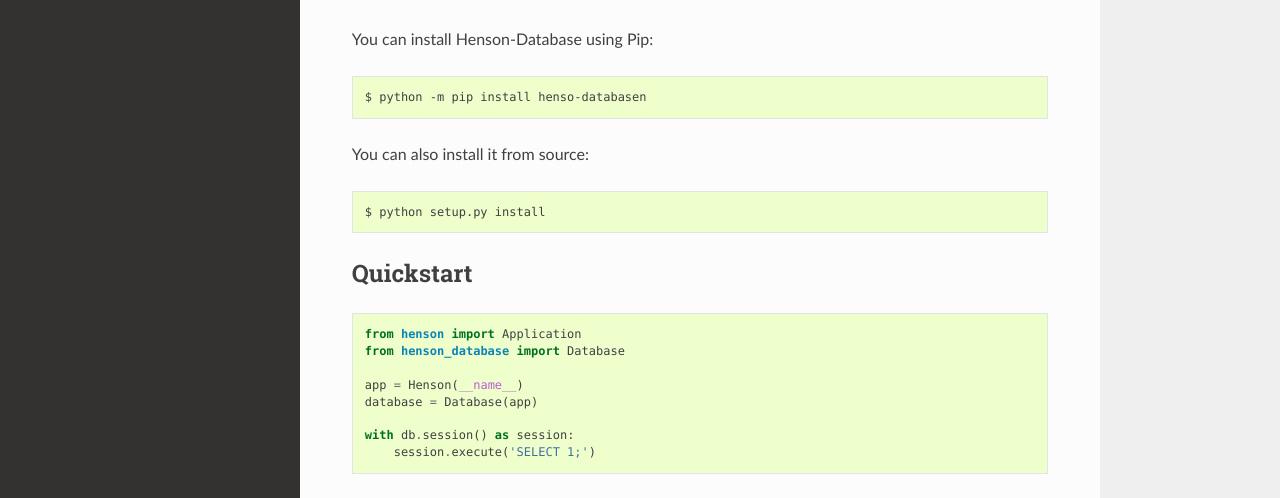
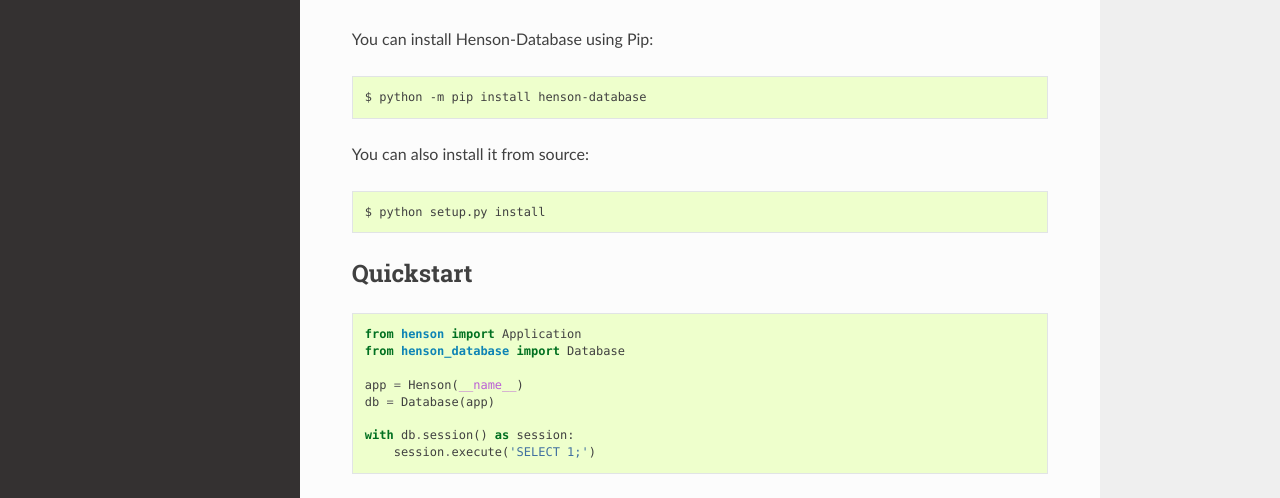
Before and after one commit to iheartradio/Henson-Database, a Sphinx documentation site: the page built from docs/index.rst, in a window 1280 px wide and 1382 px high. Shown: the part 236-734 px from the top of the window. Built offline with Sphinx 7.4.7 and the Read the Docs theme 2.0.0, drawn with Linux system fonts in a browser that asks for light colours.

Commit message:
fixed small typos in docs

```diff
--- a/docs/index.rst
+++ b/docs/index.rst
@@ -9,7 +9,7 @@ Installation
 
 You can install Henson-Database using Pip::
 
-    $ python -m pip install henso-databasen
+    $ python -m pip install henson-database
 
 You can also install it from source::
 
@@ -24,7 +24,7 @@ Quickstart
     from henson_database import Database
 
     app = Henson(__name__)
-    database = Database(app)
+    db = Database(app)
 
     with db.session() as session:
         session.execute('SELECT 1;')
--- a/henson_database/__init__.py
+++ b/henson_database/__init__.py
@@ -47,6 +47,7 @@ def from_settings(settings):
     Returns:
         dict: The database-specific settings, formatted to use with
             :func:`connection_url`.
+
     """
     return {
         k.replace('DATABASE_', '', 1).lower(): v
@@ -63,6 +64,7 @@ def to_settings(settings):
 
     Returns:
         dict: Application-level settings.
+
     """
     return {'DATABASE_{}'.format(k.upper()): v for k, v in settings.items()}
 
@@ -119,6 +121,7 @@ class Database(Extension):
 
         Returns:
             sqlalchemy.engine.Engine: The engine.
+
         """
         if not self._engine:
             self._engine = create_engine(self.app.settings['DATABASE_URI'])
@@ -131,6 +134,7 @@ class Database(Extension):
 
         Returns:
             sqlalchemy.MetaData: The metadata.
+
         """
         return self.Model.metadata
 
@@ -185,6 +189,7 @@ class Database(Extension):
 
         Yields:
             sqlalchemy.orm.session.Session: A new session instance.
+
         """
         session = self.sessionmaker()
         try:
@@ -198,6 +203,7 @@ class Database(Extension):
 
         Returns:
             callable: A function that can be used to get a new session.
+
         """
         if not self._sessionmaker:
             self._sessionmaker = sessionmaker(bind=self.engine)
```
